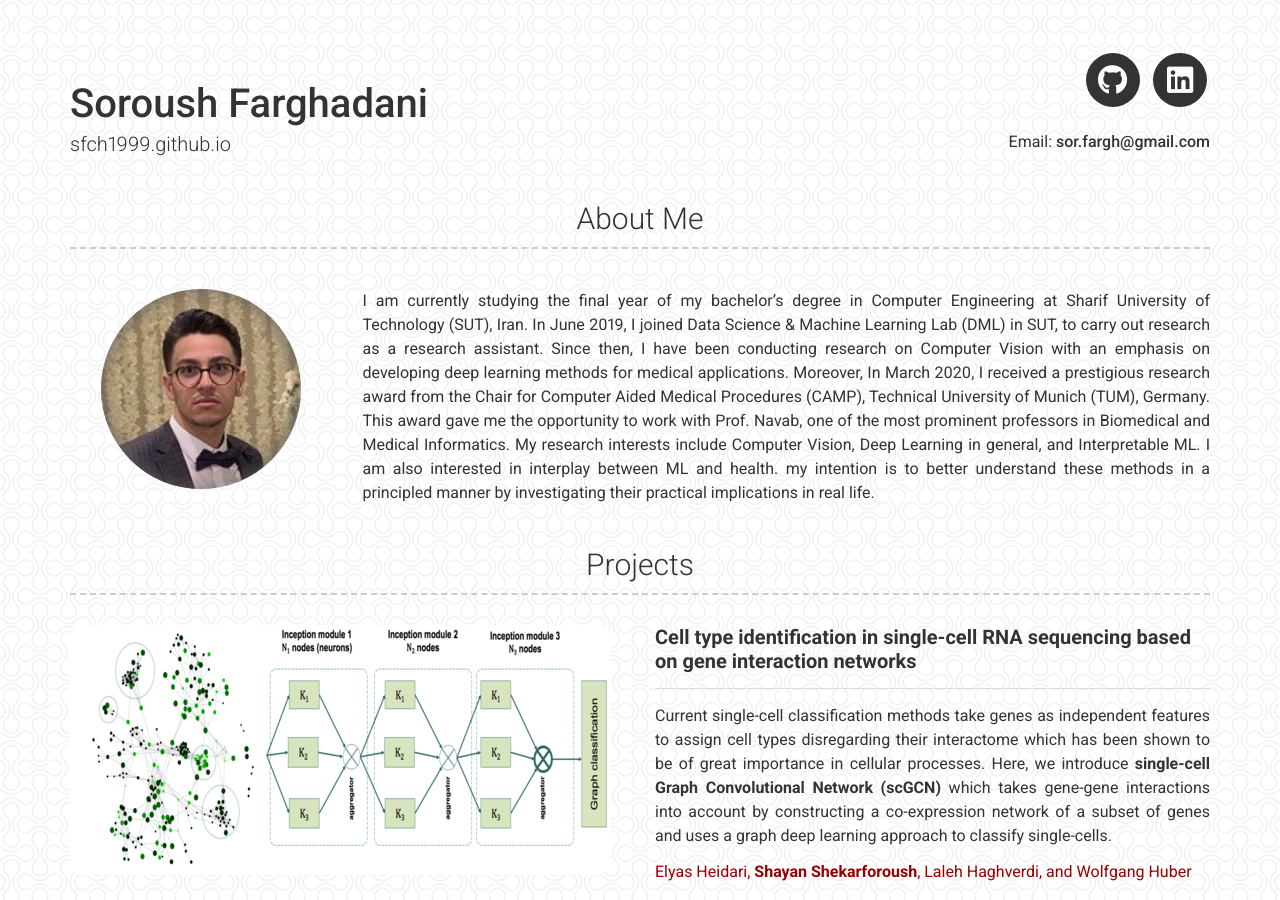
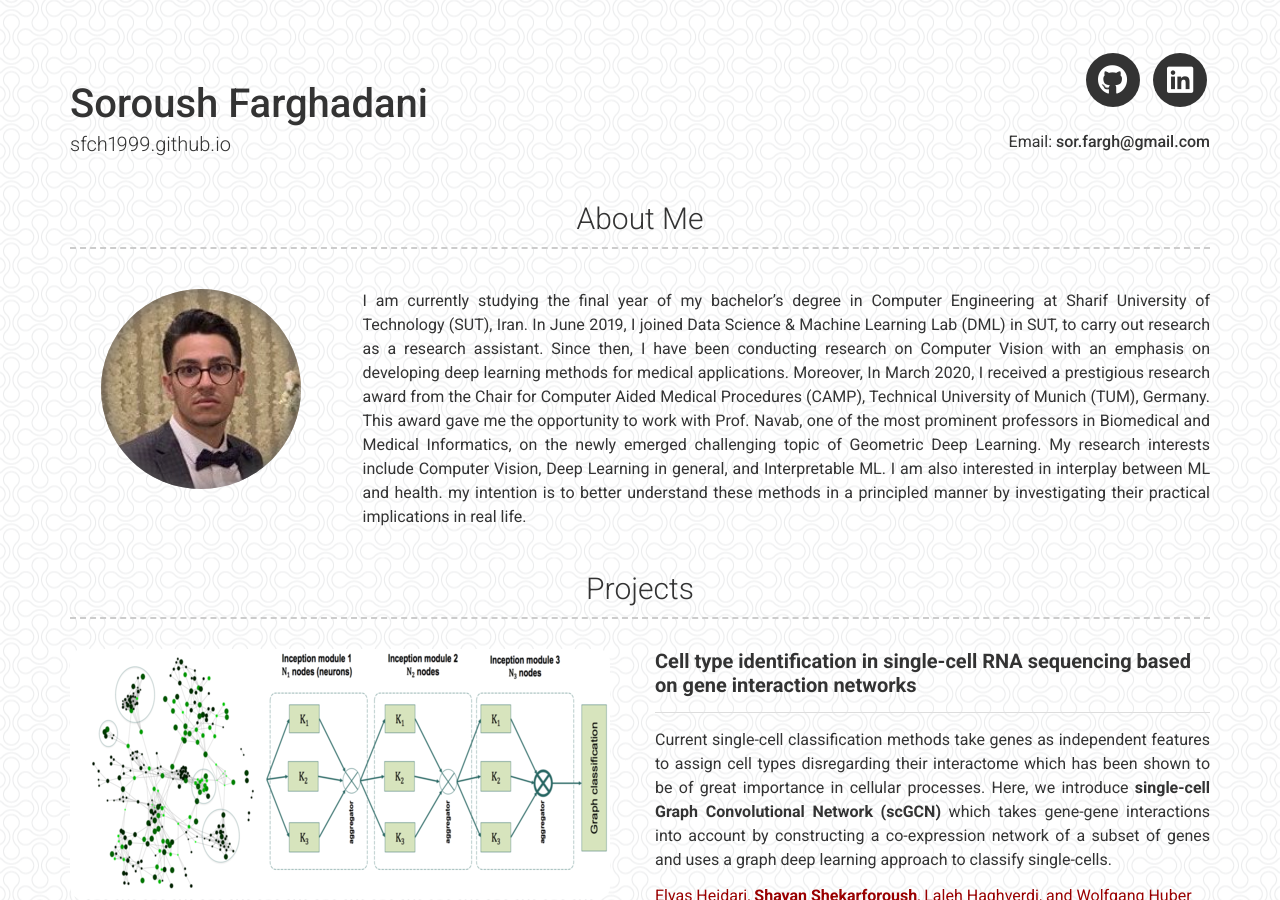
Before and after one commit to sfch1999/sfch1999.github.io, a Jekyll site: the page built from index.md, in a window 1280 px wide and 900 px high. Built offline with Jekyll 4.4.1, drawn with Linux system fonts in a browser that asks for light colours; a style sheet for code colours, icons or effects is not loaded.

Commit message:
about me

```diff
--- a/_config.yml
+++ b/_config.yml
@@ -27,7 +27,7 @@ about_content: | # this will include new lines to allow paragraphs
   I am currently studying the final year of my bachelor’s degree in Computer Engineering at Sharif University of Technology (SUT), Iran.
   In June 2019, I joined Data Science & Machine Learning Lab (DML) in SUT, to carry out research as a research assistant. Since then, I have been conducting research on Computer Vision with an emphasis on developing deep learning methods for medical applications. Moreover,
   In March 2020, I received a prestigious research award from the Chair for Computer Aided Medical Procedures (CAMP), Technical University of Munich (TUM), Germany.
-  This award gave me the opportunity to work with Prof. Navab, one of the most prominent professors in Biomedical and Medical Informatics.
+  This award gave me the opportunity to work with Prof. Navab, one of the most prominent professors in Biomedical and Medical Informatics, on the newly emerged challenging topic of Geometric Deep Learning.
   My research interests include Computer Vision, Deep Learning in general, and Interpretable ML. I am also interested in interplay between ML and health.
   my intention is to better understand these methods in a principled manner by investigating
   their practical implications in real life.
```
